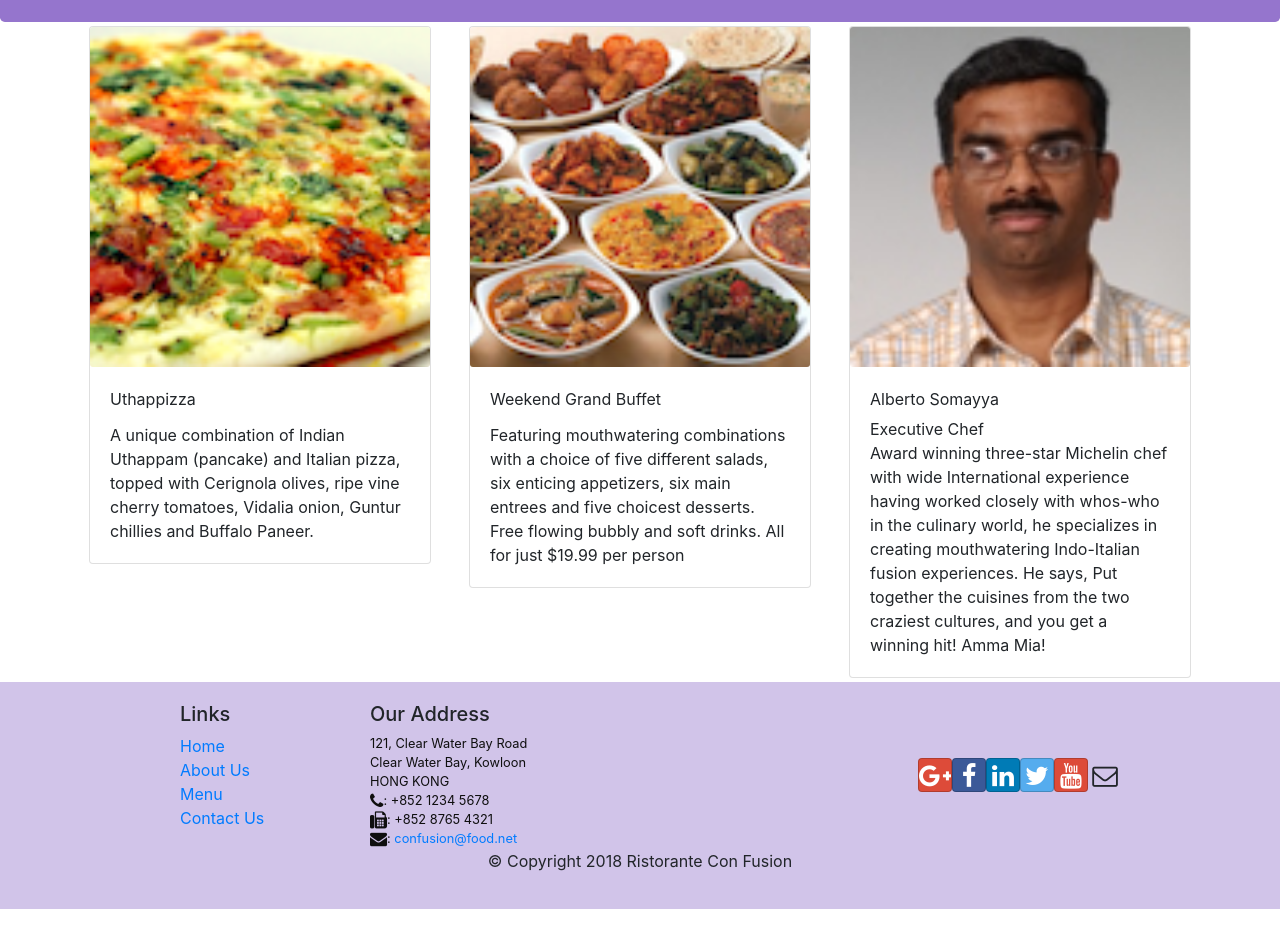
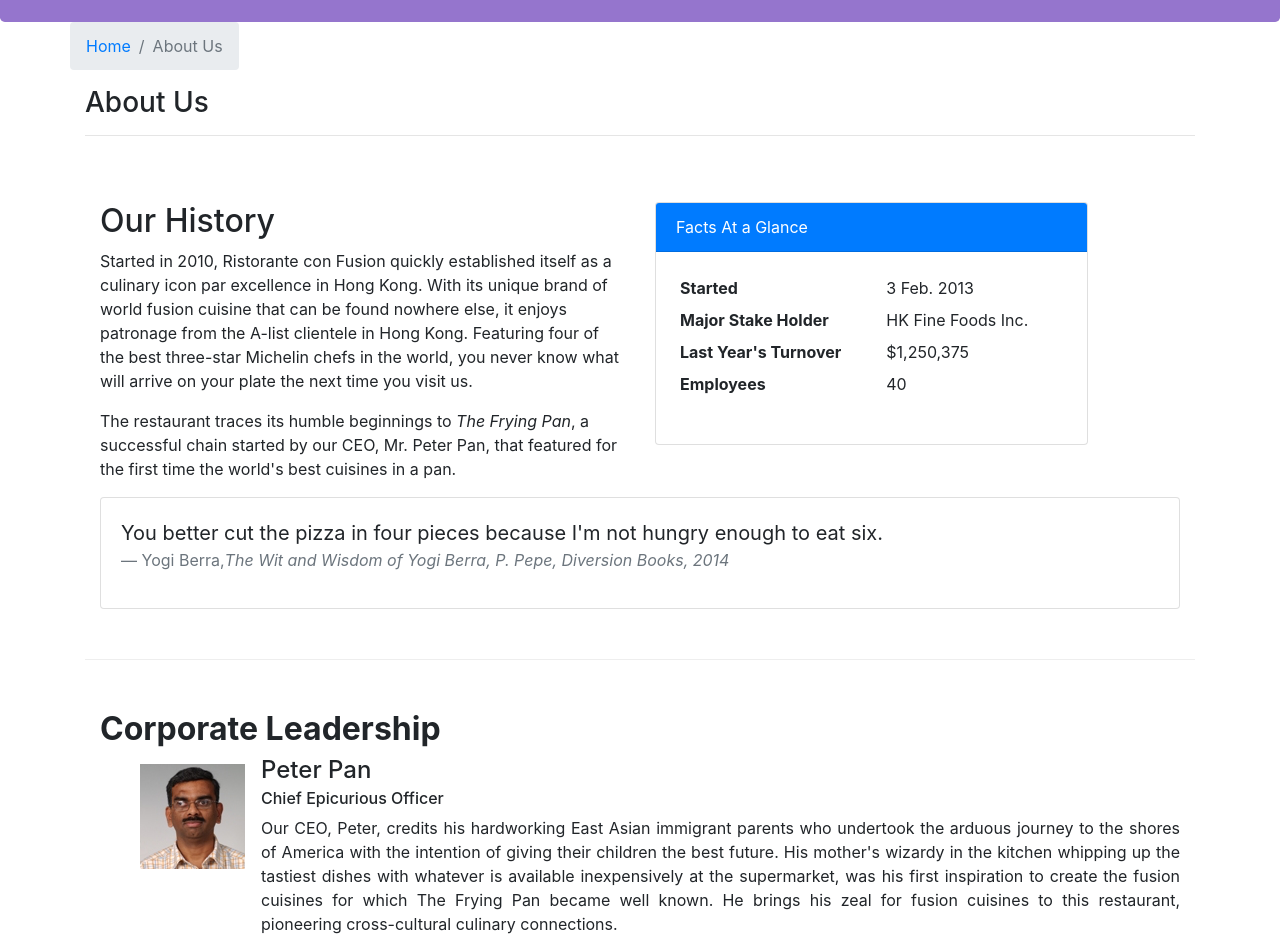
Before and after one commit to ubermachine/React_Practice, a React (Create React App) app: page /aboutus in a window 1280 px wide. Before the commit this address led to /home. Shown: the part 320-1272 px from the top of the page. Before the commit the page ends 1229 px from the top, so only its background shows below. Built offline with nearby package versions, Linux system fonts and the light colour scheme.

Commit message:
week2 fin

```diff
--- /dev/null
+++ b/src/components/AboutComponent.js
@@ -0,0 +1,123 @@
+import React from "react";
+import {
+  Breadcrumb,
+  BreadcrumbItem,
+  Card,
+  CardBody,
+  CardHeader,
+  Media,
+} from "reactstrap";
+import { Link } from "react-router-dom";
+
+function RenderLeader({ leader }) {
+  return (
+    <Media className="mb-4">
+      <Media
+        className="mr-3 mt-2"
+        object
+        src={leader.image}
+        alt={leader.name}
+      />
+      <Media body className="text-justify">
+        <Media heading>
+          <h4 className="mb-1">{leader.name}</h4>
+          <h6 className="mt-0"> {leader.designation}</h6>
+        </Media>
+        {leader.description}
+      </Media>
+    </Media>
+  );
+}
+function About(props) {
+  const leaders = props.leaders.map((leader) => {
+    return (
+      <div key={leader.id}>
+        <RenderLeader leader={leader} />
+      </div>
+    );
+  });
+
+  return (
+    <div className="container">
+      <div className="row">
+        <Breadcrumb>
+          <BreadcrumbItem>
+            <Link to="/home">Home</Link>
+          </BreadcrumbItem>
+          <BreadcrumbItem active>About Us</BreadcrumbItem>
+        </Breadcrumb>
+        <div className="col-12">
+          <h3>About Us</h3>
+          <hr />
+        </div>
+      </div>
+      <div className="row row-content">
+        <div className="col-12 col-md-6">
+          <h2>Our History</h2>
+          <p>
+            Started in 2010, Ristorante con Fusion quickly established itself as
+            a culinary icon par excellence in Hong Kong. With its unique brand
+            of world fusion cuisine that can be found nowhere else, it enjoys
+            patronage from the A-list clientele in Hong Kong. Featuring four of
+            the best three-star Michelin chefs in the world, you never know what
+            will arrive on your plate the next time you visit us.
+          </p>
+          <p>
+            The restaurant traces its humble beginnings to{" "}
+            <em>The Frying Pan</em>, a successful chain started by our CEO, Mr.
+            Peter Pan, that featured for the first time the world's best
+            cuisines in a pan.
+          </p>
+        </div>
+        <div className="col-12 col-md-5">
+          <Card>
+            <CardHeader className="bg-primary text-white">
+              Facts At a Glance
+            </CardHeader>
+            <CardBody>
+              <dl className="row p-1">
+                <dt className="col-6">Started</dt>
+                <dd className="col-6">3 Feb. 2013</dd>
+                <dt className="col-6">Major Stake Holder</dt>
+                <dd className="col-6">HK Fine Foods Inc.</dd>
+                <dt className="col-6">Last Year's Turnover</dt>
+                <dd className="col-6">$1,250,375</dd>
+                <dt className="col-6">Employees</dt>
+                <dd className="col-6">40</dd>
+              </dl>
+            </CardBody>
+          </Card>
+        </div>
+        <div className="col-12">
+          <Card>
+            <CardBody className="bg-faded">
+              <blockquote className="blockquote">
+                <p className="mb-0">
+                  You better cut the pizza in four pieces because I'm not hungry
+                  enough to eat six.
+                </p>
+                <footer className="blockquote-footer">
+                  Yogi Berra,
+                  <cite title="Source Title">
+                    The Wit and Wisdom of Yogi Berra, P. Pepe, Diversion Books,
+                    2014
+                  </cite>
+                </footer>
+              </blockquote>
+            </CardBody>
+          </Card>
+        </div>
+      </div>
+      <div className="row row-content">
+        <div className="col-12">
+          <h2 className="font-weight-bold">Corporate Leadership</h2>
+        </div>
+        <div className="col-12">
+          <Media list>{leaders}</Media>
+        </div>
+      </div>
+    </div>
+  );
+}
+
+export default About;
--- a/src/components/MainComponent.js
+++ b/src/components/MainComponent.js
@@ -2,7 +2,7 @@ import React, { Component } from "react";
 import Home from "./HomeComponent";
 import Menu from "./MenuComponent";
 import DishDetail from "./DishdetailComponent";
-
+import About from "./AboutComponent";
 import Header from "./HeaderComponent";
 import Footer from "./FooterComponent";
 import { DISHES } from "../shared/dishes";
@@ -60,7 +60,13 @@ class Main extends Component {
             component={() => <Menu dishes={this.state.dishes} />}
           />
           <Route path="/menu/:dishId" component={DishWithId} />
-          <Route exact path="/contactus" component={Contact} /> />
+          <Route exact path="/contactus" component={Contact} />
+
+          <Route
+            exact
+            path="/aboutus"
+            component={() => <About leaders={this.state.leaders} />}
+          />
           <Redirect to="/home" />
         </Switch>
         <Footer />
--- a/src/shared/leaders.js
+++ b/src/shared/leaders.js
@@ -1,38 +1,42 @@
 export const LEADERS = [
   {
     id: 0,
-      name: 'Peter Pan',
-      image: '/assets/images/alberto.png',
-      designation: 'Chief Epicurious Officer',
-      abbr: 'CEO',
+    name: "Peter Pan",
+    image: "/assets/images/alberto.png",
+    designation: "Chief Epicurious Officer",
+    abbr: "CEO",
     featured: false,
-      description: "Our CEO, Peter, credits his hardworking East Asian immigrant parents who undertook the arduous journey to the shores of America with the intention of giving their children the best future. His mother's wizardy in the kitchen whipping up the tastiest dishes with whatever is available inexpensively at the supermarket, was his first inspiration to create the fusion cuisines for which The Frying Pan became well known. He brings his zeal for fusion cuisines to this restaurant, pioneering cross-cultural culinary connections."
+    description:
+      "Our CEO, Peter, credits his hardworking East Asian immigrant parents who undertook the arduous journey to the shores of America with the intention of giving their children the best future. His mother's wizardy in the kitchen whipping up the tastiest dishes with whatever is available inexpensively at the supermarket, was his first inspiration to create the fusion cuisines for which The Frying Pan became well known. He brings his zeal for fusion cuisines to this restaurant, pioneering cross-cultural culinary connections.",
   },
   {
     id: 1,
-      name: 'Dhanasekaran Witherspoon',
-      image: '/assets/images/alberto.png',
-      designation: 'Chief Food Officer',
-      abbr: 'CFO',
+    name: "Dhanasekaran Witherspoon",
+    image: "/assets/images/alberto.png",
+    designation: "Chief Food Officer",
+    abbr: "CFO",
     featured: false,
-      description: 'Our CFO, Danny, as he is affectionately referred to by his colleagues, comes from a long established family tradition in farming and produce. His experiences growing up on a farm in the Australian outback gave him great appreciation for varieties of food sources. As he puts it in his own words, Everything that runs, wins, and everything that stays, pays!'
+    description:
+      "Our CFO, Danny, as he is affectionately referred to by his colleagues, comes from a long established family tradition in farming and produce. His experiences growing up on a farm in the Australian outback gave him great appreciation for varieties of food sources. As he puts it in his own words, Everything that runs, wins, and everything that stays, pays!",
   },
   {
     id: 2,
-      name: 'Agumbe Tang',
-      image: '/assets/images/alberto.png',
-      designation: 'Chief Taste Officer',
-      abbr: 'CTO',
+    name: "Agumbe Tang",
+    image: "/assets/images/alberto.png",
+    designation: "Chief Taste Officer",
+    abbr: "CTO",
     featured: false,
-      description: 'Blessed with the most discerning gustatory sense, Agumbe, our CFO, personally ensures that every dish that we serve meets his exacting tastes. Our chefs dread the tongue lashing that ensues if their dish does not meet his exacting standards. He lives by his motto, You click only if you survive my lick.'
+    description:
+      "Blessed with the most discerning gustatory sense, Agumbe, our CFO, personally ensures that every dish that we serve meets his exacting tastes. Our chefs dread the tongue lashing that ensues if their dish does not meet his exacting standards. He lives by his motto, You click only if you survive my lick.",
   },
   {
     id: 3,
-      name: 'Alberto Somayya',
-      image: '/assets/images/alberto.png',
-      designation: 'Executive Chef',
-      abbr: 'EC',
+    name: "Alberto Somayya",
+    image: "/assets/images/alberto.png",
+    designation: "Executive Chef",
+    abbr: "EC",
     featured: true,
-      description: 'Award winning three-star Michelin chef with wide International experience having worked closely with whos-who in the culinary world, he specializes in creating mouthwatering Indo-Italian fusion experiences. He says, Put together the cuisines from the two craziest cultures, and you get a winning hit! Amma Mia!'
-    }
+    description:
+      "Award winning three-star Michelin chef with wide International experience having worked closely with whos-who in the culinary world, he specializes in creating mouthwatering Indo-Italian fusion experiences. He says, Put together the cuisines from the two craziest cultures, and you get a winning hit! Amma Mia!",
+  },
 ];
```
Lines whose indentation alone changed are shown as unchanged.
